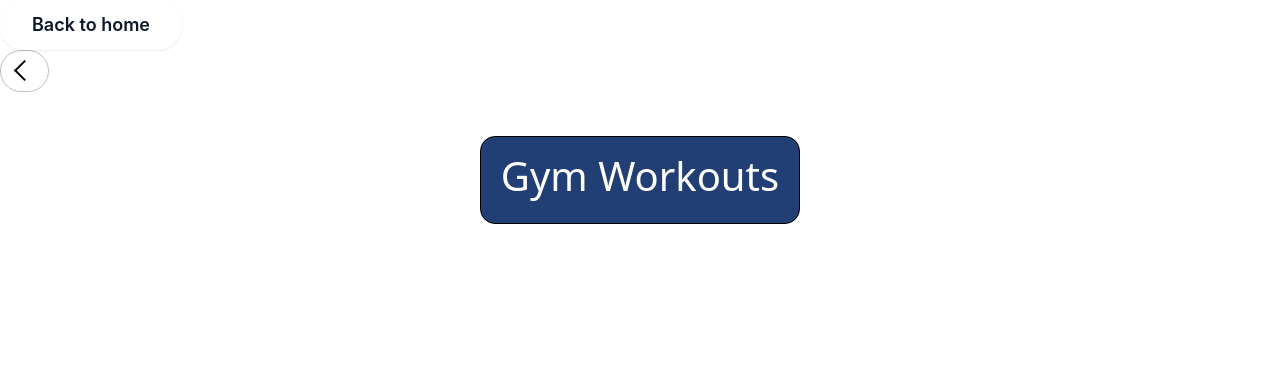
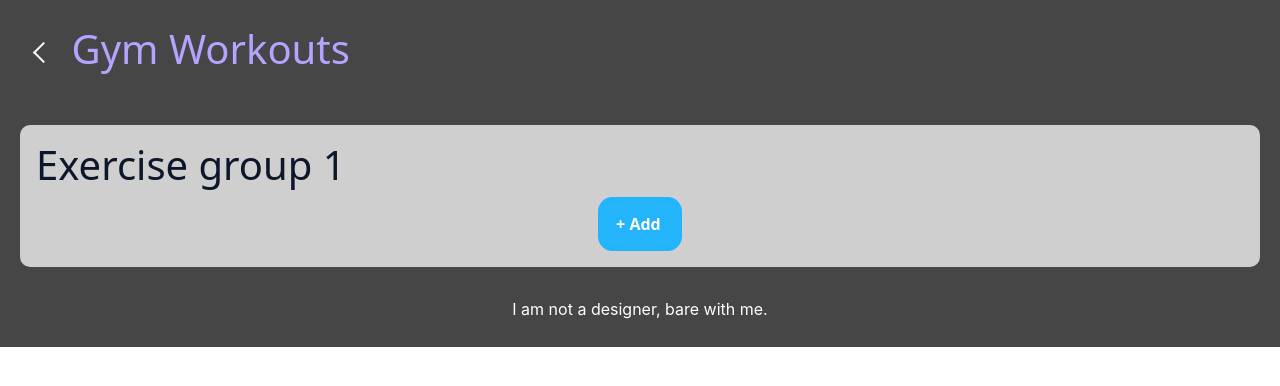
Before and after one commit to lubrozz/lukas-portfolio, a React (Vite) app: page /#/FitnessPage in a window 1280 px wide. Shown: the top 386 px of the page. Built offline with nearby package versions, Linux system fonts and the light colour scheme.

Commit message:
changes to home fitness tracker

```diff
--- a/src/App.css
+++ b/src/App.css
@@ -101,6 +101,16 @@ h2 {
   box-sizing: border-box;
   margin-bottom: 0;
   /*border: 1px solid red;*/
+}
+
+.col-container {
+  display: flex;
+  width: fit-content;
+}
+
+.my-col {
+  width: fit-content;
+  align-content: center;
 }
 
 .border-black {
@@ -219,21 +229,38 @@ h2 {
   }
 }
 
+.button-create {
+  display: inline-block;
+  border: 2px solid #24b4fb;
+  background-color: #24b4fb;
+  border-radius: 0.9em;
+  cursor: pointer;
+  padding: 0.8em 1.2em 0.8em 1em;
+  transition: all ease-in-out 0.2s;
+  font-size: 16px;
+}
+
+.button-create span {
+  display: flex;
+  justify-content: center;
+  align-items: center;
+  color: #fff;
+  font-weight: 600;
+}
+
 .arrowed {
   position: relative;
   height: fit-content;
   width: fit-content;
   padding: 0.5rem 1rem;
-  margin: 0 20px 20px 0;
-  border-radius: 1000px;
-  border: 1px solid rgba(0, 0, 0, 0.25);
+  margin: auto;
 }
 
 .arrow-1 {
   height: 15px;
   width: 15px;
   background-color: transparent;
-  border: 5px solid black;
+  border: 5px solid white;
   border-width: 2px 2px 0 0;
   transform: rotate(225deg);
 }
@@ -350,15 +377,24 @@ h2 {
 }
 
 .FitnessHeader {
-  border-radius: 15px;
-  background: #223f75;
-  color: #fff;
-  border: 1px solid black;
-  padding: 15px;
+  color: #b6a2ff;
+  padding: 5px;
   display: flex;
-  align-items: center;
-  justify-content: center;
-  text-align: center;
+  align-items: left;
+  justify-content: left;
+  text-align: left;
   width: 20rem;
   font-size: 6vw;
 }
+
+.ExerciseGroup {
+  background-color: rgb(207, 207, 207);
+  color: #0d172a;
+  border-radius: 10px;
+  padding: 1rem;
+}
+
+.dark-theme {
+  background-color: rgb(70, 70, 70);
+  color: white;
+}
--- a/src/Layout/FitnessLayout.tsx
+++ b/src/Layout/FitnessLayout.tsx
@@ -1,17 +1,35 @@
+import { ReactNode } from "react";
 import BackToHomeButton from "../components/BackToHomeButton";
 import OnePageBackButton from "../components/OnePageBackButton";
 
-const FitnessLayout = () => {
+interface FitnessLayoutProps {
+  headerText: string;
+  children: ReactNode;
+}
+
+const FitnessLayout = ({ headerText, children }: FitnessLayoutProps) => {
   return (
     <>
-      <OnePageBackButton />
-      <br />
-      <div className="container">
-        <div className="FitnessHeader">
-          <h1>Gym Workouts</h1>
-        </div>
+      <div className="dark-theme">
+        <header>
+          <div
+            className="col-container"
+            style={{ justifyContent: "left", margin: "0.6rem" }}
+          >
+            <div className="my-col">
+              <OnePageBackButton />
+            </div>
+            <div className="FitnessHeader my-col">
+              <h1>{headerText}</h1>
+            </div>
+          </div>
+        </header>
+        <main>{children}</main>
+
+        <footer>
+          <p>I am not a designer, bare with me.</p>
+        </footer>
       </div>
-      <div className="container"></div>
     </>
   );
 };
--- a/src/Pages/FitnessTracker/fitnessHome.tsx
+++ b/src/Pages/FitnessTracker/fitnessHome.tsx
@@ -1,13 +1,16 @@
 import BackToHomeButton from "../../components/BackToHomeButton";
+import ExerciseGroup from "../../components/FitnessPage/ExerciseGroup";
+
 import FitnessLayout from "../../Layout/FitnessLayout";
 
 const FitnessHome = () => {
   return (
     <>
       <div>
-        <BackToHomeButton />
+        <FitnessLayout headerText="Gym Workouts">
+          <ExerciseGroup title="Exercise group 1" />
+        </FitnessLayout>
       </div>
-      <FitnessLayout />
     </>
   );
 };
--- /dev/null
+++ b/src/components/FitnessPage/ExerciseGroup.tsx
@@ -0,0 +1,21 @@
+interface ExerciseGroupProps {
+  title: string;
+}
+
+const ExerciseGroup = ({ title }: ExerciseGroupProps) => {
+  return (
+    <>
+      <div className="ExerciseGroup">
+        <h1> {title} </h1>
+        <div></div>
+        <div style={{ textAlign: "center" }}>
+          <button className="button-create">
+            <span>+ Add</span>
+          </button>
+        </div>
+      </div>
+    </>
+  );
+};
+
+export default ExerciseGroup;
```
Also changed, not shown: src/components/FitnessPage/FitnessHeader.tsx (deleted, +0 -9 lines).
